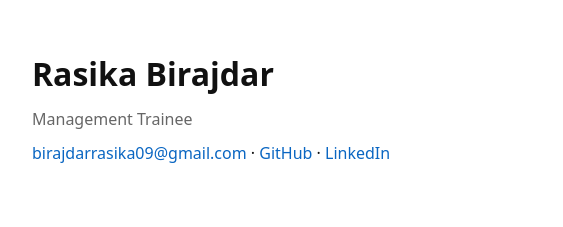
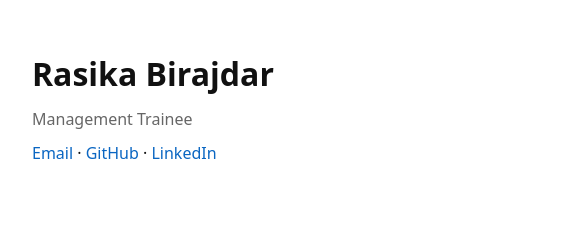
Before and after one commit to SarvarthDevelopers/WPCOE-Resume-Starter, a plain HTML site: page index.html in a window 1280 px wide. Shown: the top 227 px of the page, 280-843 px from the left. Drawn offline with Linux system fonts and the light colour scheme.

Commit message:
Update index.html

```diff
--- a/index.html
+++ b/index.html
@@ -15,7 +15,7 @@
     <h1>Rasika Birajdar</h1>
     <p class="tagline">Management Trainee</p>
     <nav aria-label="Contact">
-      <a href="mailto:you@email.com">birajdarrasika09@gmail.com</a> ·
+      <a href="birajdarrasika09@gmail.com">Email</a> ·
       <a href="https://github.com/rasikabirajdar09">GitHub</a> ·
       <a href="https://www.linkedin.com/in/rasika-birajdar-a3255936b/">LinkedIn</a>
     </nav>
```
